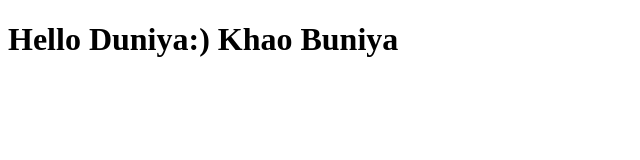
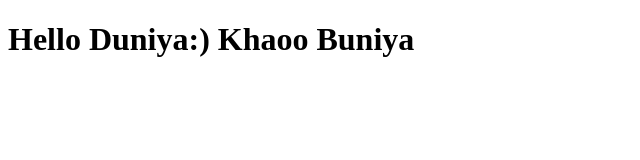
Before and after one commit to Harsh220911/demo-web-project, a plain HTML site: page index.htm in a window 1280 px wide. Shown: the whole page, without its empty margins (0-640 px from the left). Drawn offline with Linux system fonts and the light colour scheme.

Commit message:
Update index.htm

```diff
--- a/index.htm
+++ b/index.htm
@@ -6,7 +6,7 @@
     <title>Document</title>
 </head>
 <body>
-    <h1>Hello Duniya:) Khao  Buniya</h1>
+    <h1>Hello Duniya:) Khaoo Buniya</h1>
 </body>
 
 </html>
```
